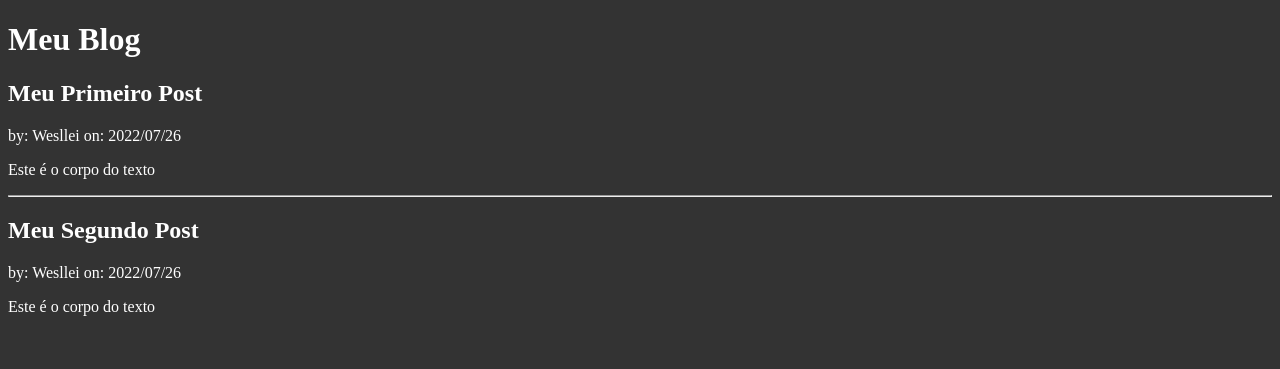
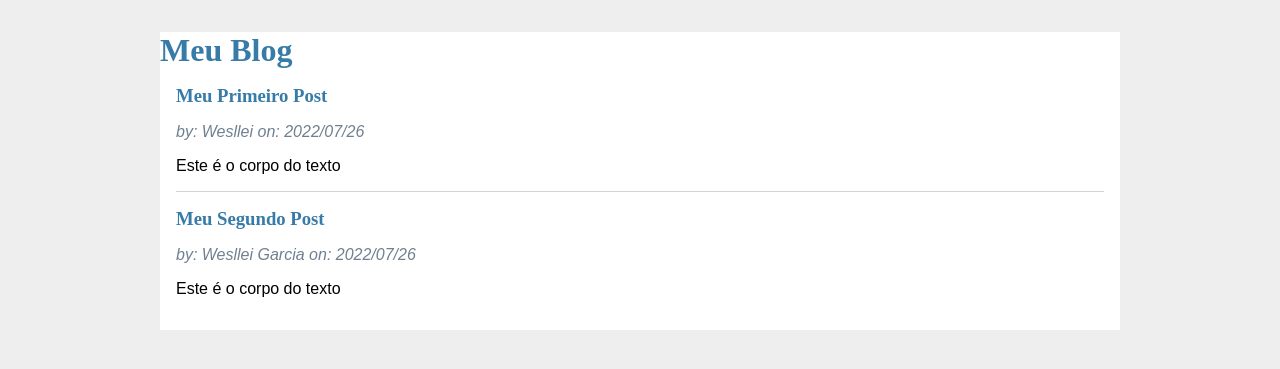
Before and after one commit to teamweslleigarcia/blog-ocean, a Flask app: page / in a window 1280 px wide. Shown: the top 369 px of the page. Run offline with Flask 2, Linux system fonts and the light colour scheme.

Commit message:
criado base.html e login.html

```diff
--- a/app.py
+++ b/app.py
@@ -15,7 +15,7 @@ posts = [
     {
         "title" : "Meu Segundo Post",
         "body" : "Este é o corpo do texto",
-        "author" : "Wesllei",
+        "author" : "Wesllei Garcia",
         "created" : datetime(2022,7, 26, 0, 0)
     },
 ]
@@ -23,3 +23,8 @@ posts = [
 @app.route("/")
 def index():
     return render_template("index.html", posts=posts)
+
+
+@app.route("/login")
+def login():
+    return render_template("login.html")
--- a/static/css/style.css
+++ b/static/css/style.css
@@ -1,10 +1,32 @@
-*{
-    margin : none;
+html{
+    font-family: sans-serif;
+    background: #eee;
+    padding: 1rem;
 }
 body{
-    background-color: #333;
-    color: #ffffff;
+    max-width: 960px;
+    margin: 0 auto;
+    background: white;
 }
-ul{
-    list-style:none
+h1{
+    font-family: serif;
+    color: #377ba8;
+    margin: 1rem 0;
 }
+hr{
+    border: none;
+    border-top: 1px solid lightgray;
+}
+.content{
+    padding: 0 1rem 1rem;
+}
+.post > header > div:first-of-type{
+    flex: auto;
+}
+.post .about{
+    color: slategray;
+    font-style: italic;
+}
+.post .body{
+    white-space: pre-line;
+}
--- /dev/null
+++ b/templates/base.html
@@ -0,0 +1,17 @@
+<!DOCTYPE html>
+<html lang="pt-br">
+<head>
+    <meta charset="UTF-8">
+    <meta http-equiv="X-UA-Compatible" content="IE=edge">
+    <meta name="viewport" content="width=device-width, initial-scale=1.0">
+    <link rel="stylesheet" href="../static/css/style.css">
+    <title>{% block title %}{%endblock%} - Meu Blog</title>
+</head>
+<body>
+    <h1>Meu Blog</h1>
+    <section class="content">
+        {% block content %}
+        {% endblock %}
+    </section>
+</body>
+</html>
--- a/templates/index.html
+++ b/templates/index.html
@@ -1,16 +1,9 @@
-<!DOCTYPE html>
-<html lang="pt-br">
-<head>
-    <meta charset="UTF-8">
-    <meta http-equiv="X-UA-Compatible" content="IE=edge">
-    <meta name="viewport" content="width=device-width, initial-scale=1.0">
-    <link rel="stylesheet" href="{{ url_for('static', filename= 'css/style.css') }}">
-    <title>Meu Blog</title>
-</head>
-<body>
-    <h1>Meu Blog</h1>
+{% extends "base.html" %}
+{%block title%} Página Incial {%endblock%}
+
+{% block content %}
     {% for post in posts %}
-        <article class="posts">
+        <article class="post">
             <header>
                 <div>
                     <h1>{{post.title}}</h1>
@@ -25,7 +18,4 @@
             <hr >
         {% endif %}
     {% endfor %}
-
-
-</body>
-</html>
+{% endblock %}
--- /dev/null
+++ b/templates/login.html
@@ -0,0 +1,6 @@
+{% extends "base.html" %}
+{%block title%} Login {%endblock%}
+
+{%block content %}
+    Aqui vai o login
+{%endblock%}
```
